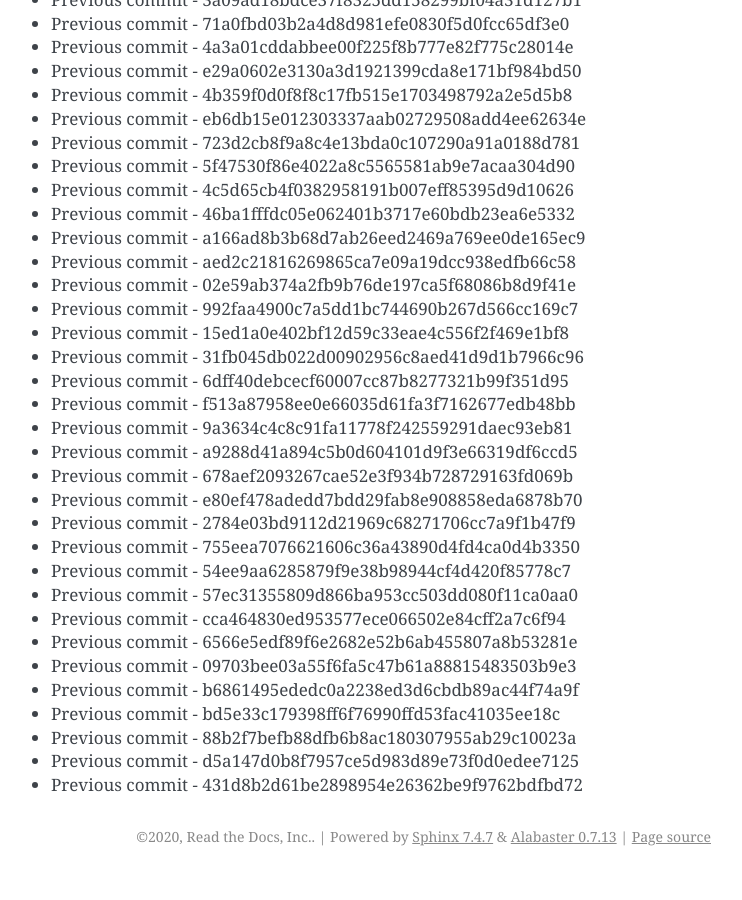
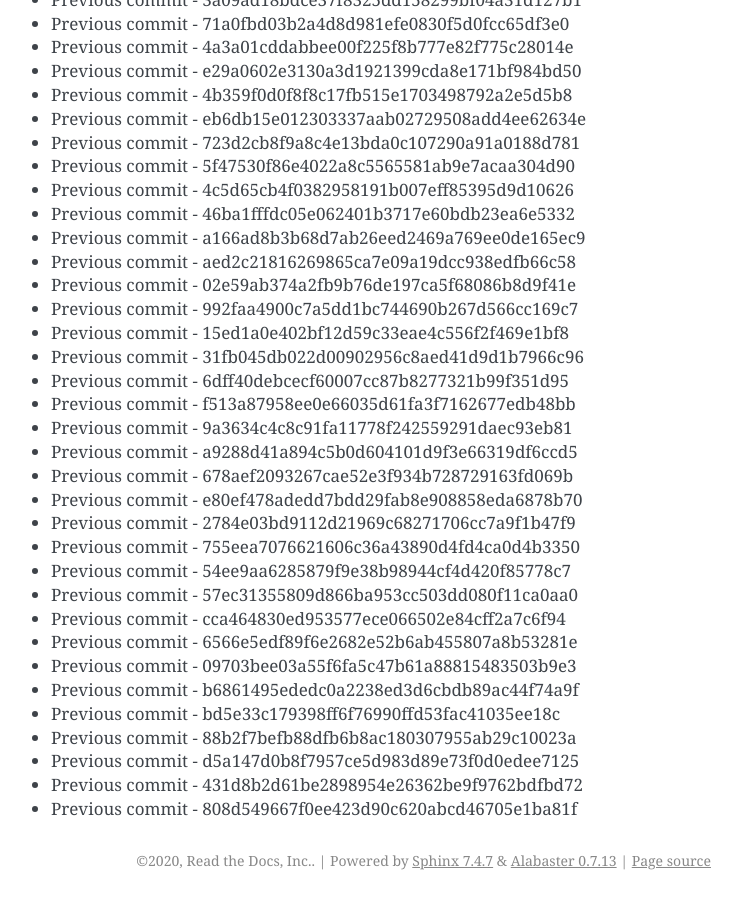
Before and after one commit to readthedocs/rtd-git-stresstest, a Sphinx documentation site: the page built from docs/updates.rst, in a window 1280 px wide and 900 px high, scrolled down 4606 px. Shown: the whole window, without its empty margins (399-1141 px from the left). Built offline with Sphinx 7.4.7, drawn with Linux system fonts in a browser that asks for light colours; before the commit the page ends 5482 px from its top, so only the background shows below that.

Commit message:
Generating commit from previous: 808d549667f0ee423d90c620abcd46705e1ba81f

```diff
--- a/docs/updates.rst
+++ b/docs/updates.rst
@@ -225,3 +225,4 @@ It can be tested for any performance characteristics.
 * Previous commit - 88b2f7befb88dfb6b8ac180307955ab29c10023a
 * Previous commit - d5a147d0b8f7957ce5d983d89e73f0d0edee7125
 * Previous commit - 431d8b2d61be2898954e26362be9f9762bdfbd72
+* Previous commit - 808d549667f0ee423d90c620abcd46705e1ba81f
```
